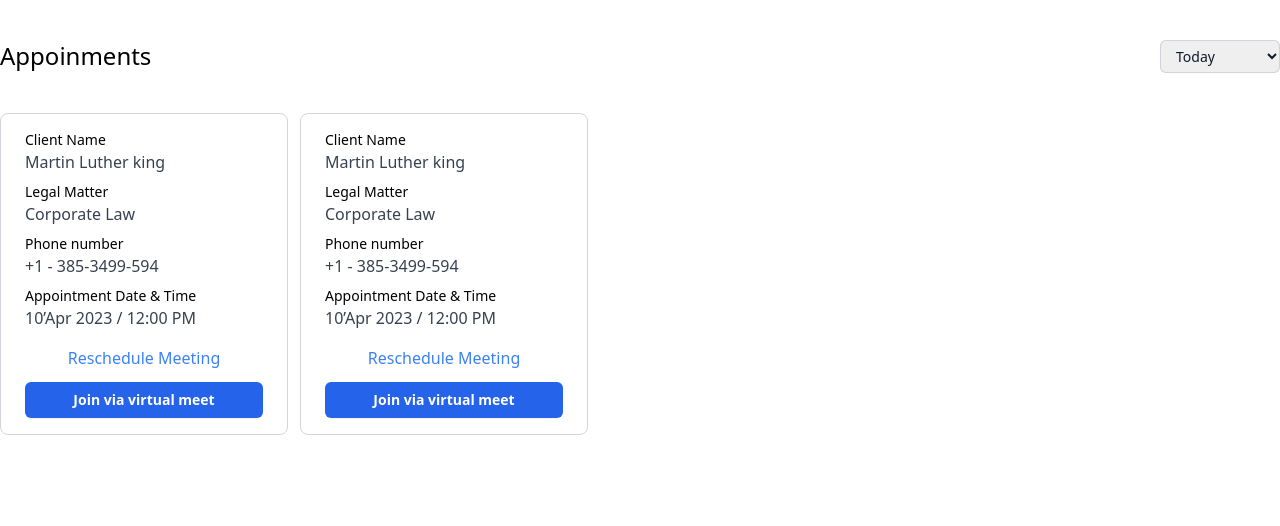
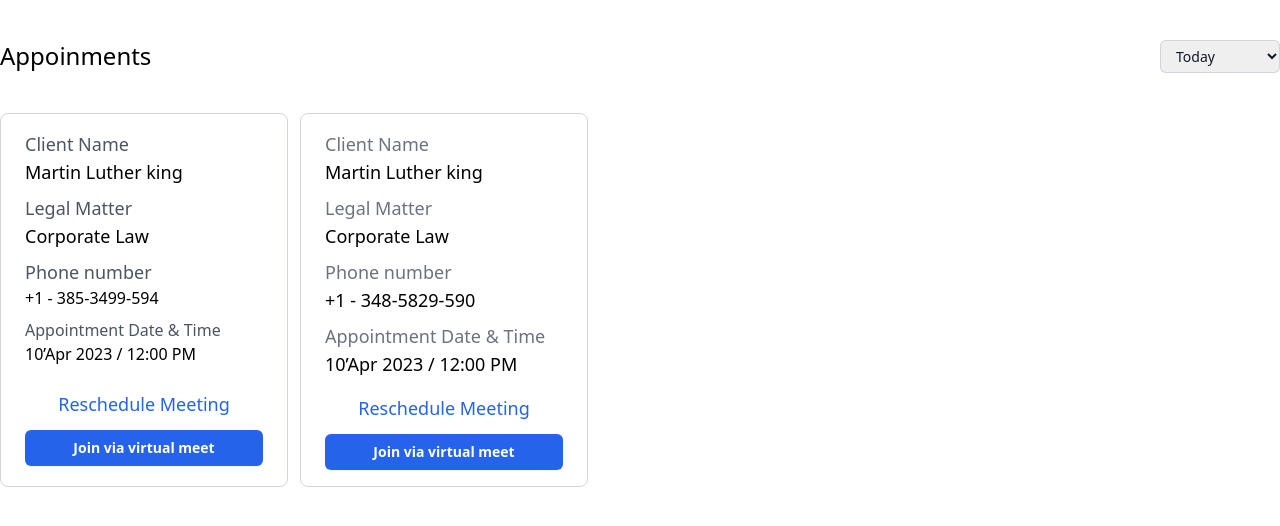
Before and after one commit to Nagarjunl/global-legals-ui, a React (Vite) app: page /appointments in a window 1280 px wide. Shown: the top 526 px of the page. Built offline with nearby package versions, Linux system fonts and the light colour scheme.

Commit message:
fixed appointment font styles

```diff
--- a/src/pages/Appointments.jsx
+++ b/src/pages/Appointments.jsx
@@ -18,18 +18,18 @@ function Appointments() {
       <div className="flex flex-wrap gap-3">
         <div className="w-full sm:w-72 bg-white rounded-lg overflow-hidden border border-gray-300">
           <div className="px-6 py-4">
-            <h2 className="text-sm">Client Name</h2>
-            <p className="text-gray-700 text-base mb-2">Martin Luther king</p>
-            <h2 className="text-sm">Legal Matter</h2>
-            <p className="text-gray-700 text-base mb-2">Corporate Law</p>{" "}
-            <h2 className="text-sm">Phone number</h2>
-            <p className="text-gray-700 text-base mb-2">
+            <h2 className="text-lg text-gray-600">Client Name</h2>
+            <p className="text-black-500 text-lg text-base mb-2">Martin Luther king</p>
+            <h2 className="text-lg text-gray-600">Legal Matter</h2>
+            <p className="text-black-500 text-lg text-base mb-2">Corporate Law</p>{" "}
+            <h2 className="text-lg text-gray-600">Phone number</h2>
+            <p className="text-black-500 text=lgtext-base mb-2">
               +1 - 385-3499-594
             </p>{" "}
-            <h2 className="text-sm">Appointment Date & Time</h2>
-            <p className="text-gray-700 text-base">10’Apr 2023 / 12:00 PM </p>
+            <h2 className="text-ls text-gray-600">Appointment Date & Time</h2>
+            <p className="text-black-500 text-base mb-2">10’Apr 2023 / 12:00 PM </p>
             <div className="flex flex-col items-center">
-              <Link className="mt-4 text-blue-500 ">Reschedule Meeting</Link>
+              <Link className="mt-4 text-blue-600 text-lg ">Reschedule Meeting</Link>
               <button
                 type="button"
                 className="w-full rounded-md bg-blue-600 px-3 py-2 text-sm font-semibold text-white shadow-sm focus-visible:outline focus-visible:outline-2 focus-visible:outline-offset-2 focus-visible:outline-indigo-600 mt-3"
@@ -41,18 +41,17 @@ function Appointments() {
         </div>
         <div className="w-full sm:w-72 bg-white rounded-lg overflow-hidden border border-gray-300">
           <div className="px-6 py-4">
-            <h2 className="text-sm">Client Name</h2>
-            <p className="text-gray-700 text-base mb-2">Martin Luther king</p>
-            <h2 className="text-sm">Legal Matter</h2>
-            <p className="text-gray-700 text-base mb-2">Corporate Law</p>{" "}
-            <h2 className="text-sm">Phone number</h2>
-            <p className="text-gray-700 text-base mb-2">
-              +1 - 385-3499-594
-            </p>{" "}
-            <h2 className="text-sm">Appointment Date & Time</h2>
-            <p className="text-gray-700 text-base">10’Apr 2023 / 12:00 PM </p>
+            <h2 className="text-lg text-gray-500 ">Client Name</h2>
+            <p className="text-black-500 text-lg text-base mb-2">Martin Luther king</p>
+            <h2 className="text-lg text-gray-500">Legal Matter</h2>
+            <p className="text-black-500 text-lg text-base mb-2">Corporate Law</p>{" "}
+            <h2 className="text-lg text-gray-500">Phone number</h2>
+            <p className="text-black-500 text-lg text-base mb-2">
+            +1 - 348-5829-590            </p>{" "}
+            <h2 className="text-lg text-gray-500">Appointment Date & Time</h2>
+            <p className="text-black-500 text-lg text-base">10’Apr 2023 / 12:00 PM </p>
             <div className="flex flex-col items-center">
-              <Link className="mt-4 text-blue-500 ">Reschedule Meeting</Link>
+              <Link className="mt-4 text-blue-600 text-lg ">Reschedule Meeting</Link>
               <button
                 type="button"
                 className="w-full rounded-md bg-blue-600 px-3 py-2 text-sm font-semibold text-white shadow-sm focus-visible:outline focus-visible:outline-2 focus-visible:outline-offset-2 focus-visible:outline-indigo-600 mt-3"
```
